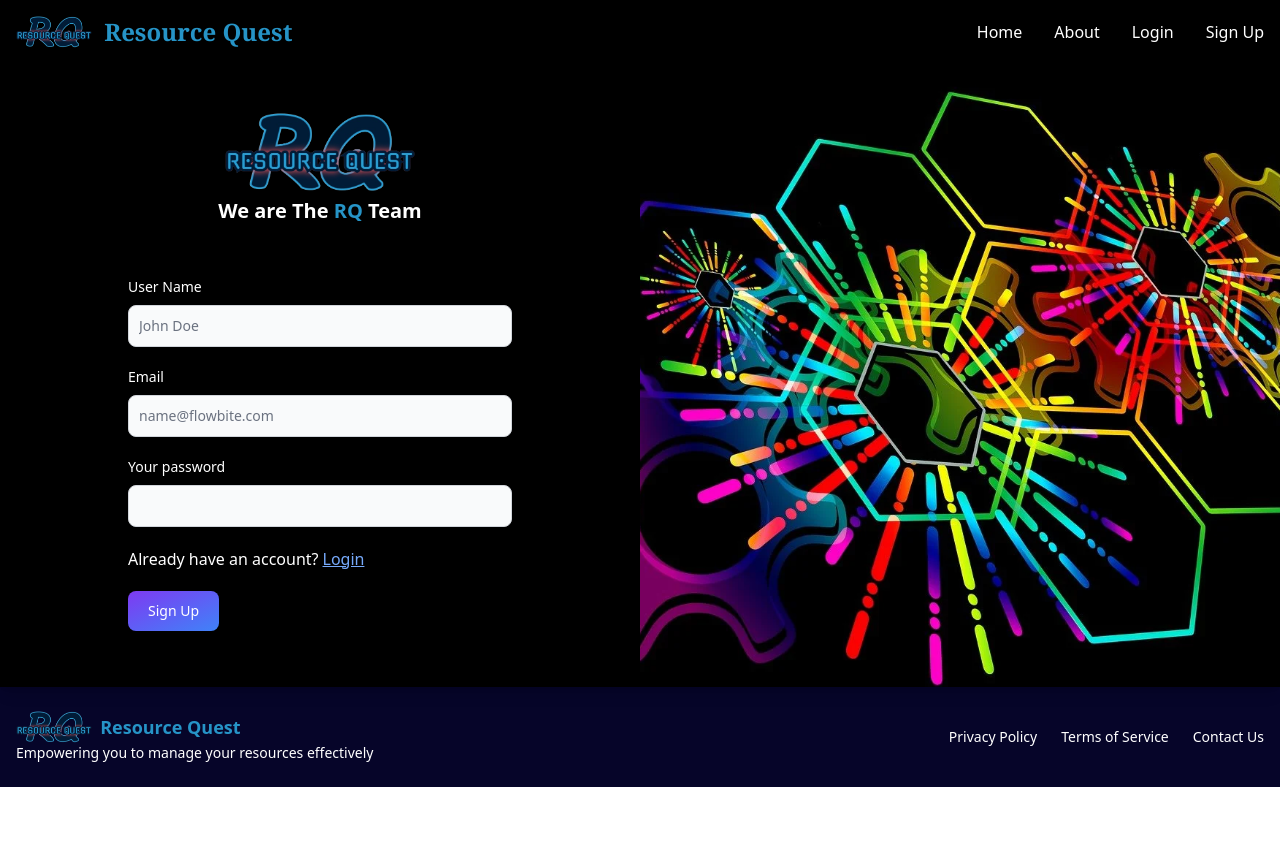
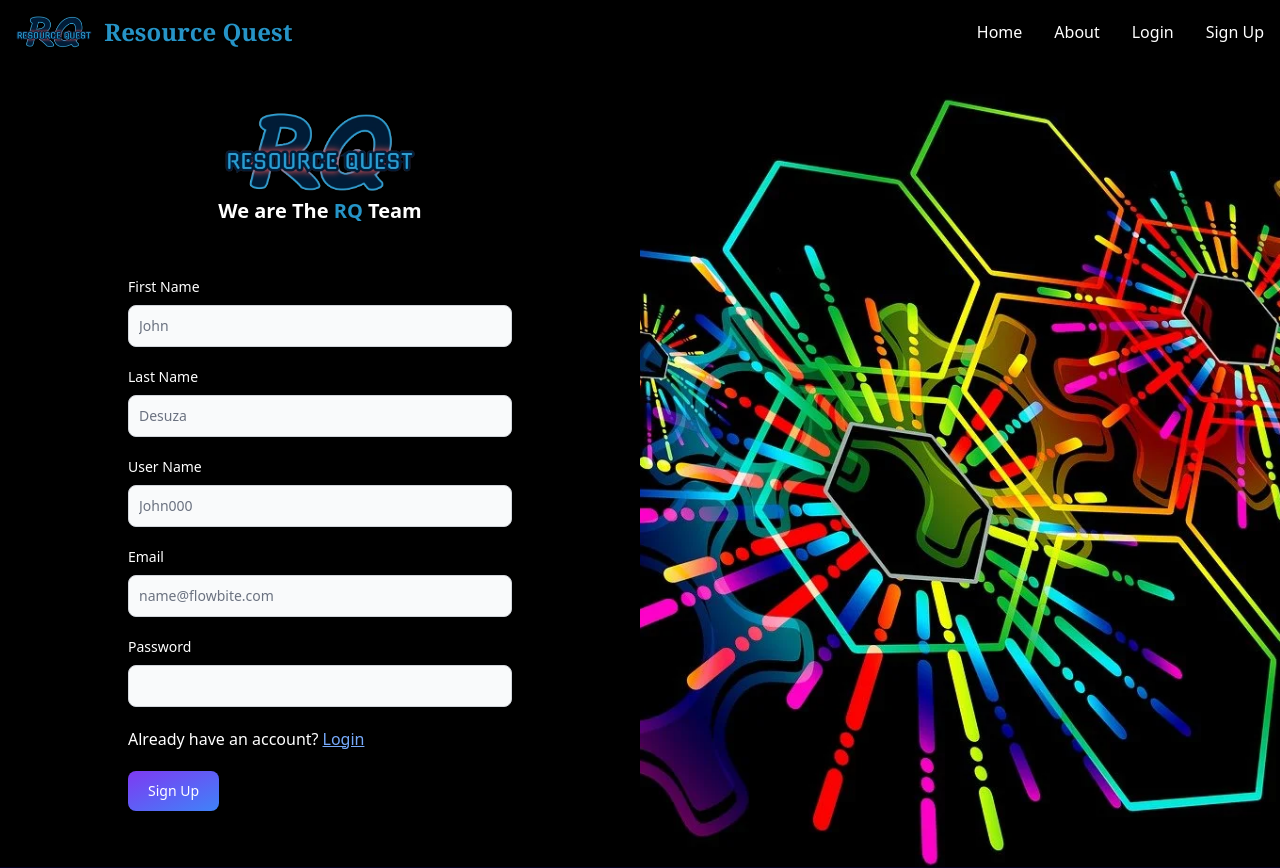
Before and after one commit to AnisurRahman06046/resource_quest_client, a React (Vite) app: page /register in a window 1280 px wide. Shown: the top 868 px of the page. Before the commit the page ends 800 px from the top, so only its background shows below. Built offline with nearby package versions, Linux system fonts and the light colour scheme.

Commit message:
signup is added

```diff
--- a/package.json
+++ b/package.json
@@ -15,6 +15,7 @@
     "flowbite-react": "^0.9.0",
     "react": "^18.2.0",
     "react-dom": "^18.2.0",
+    "react-hook-form": "^7.52.0",
     "react-router-dom": "^6.23.1"
   },
   "devDependencies": {
--- /dev/null
+++ b/src/API/api.ts
@@ -0,0 +1,31 @@
+export type RegUserProps = {
+  firstName: string;
+  lastName: string;
+  userName: string;
+  email: string;
+  password: string;
+};
+export const registerUserApi = async (payload: RegUserProps) => {
+  try {
+    const response = await fetch(
+      `${import.meta.env.VITE_SERVER_SITE}/users/register`,
+      {
+        method: "POST",
+        headers: {
+          "Content-Type": "application/json",
+        },
+        body: JSON.stringify(payload),
+      }
+    );
+
+    if (!response.ok) {
+      throw new Error(`HTTP error! Status: ${response.status}`);
+    }
+
+    const data = await response.json();
+    return data; // Return the parsed JSON response
+  } catch (error) {
+    console.error("Registration failed:", error);
+    throw new Error("Registration failed. Please try again.");
+  }
+};
--- a/src/components/SignUp/SignUp.tsx
+++ b/src/components/SignUp/SignUp.tsx
@@ -1,9 +1,43 @@
-import { Link } from "react-router-dom";
+import { Link, useNavigate } from "react-router-dom";
 import logo from "/rq1.png";
 import SideImg from "/collective-3291989_1280.webp";
 import Button from "../Button/Button";
+import { useForm, SubmitHandler } from "react-hook-form";
 
+import { registerUserApi } from "../../API/api";
+
+type Inputs = {
+  firstName: string;
+  lastName: string;
+  userName: string;
+  email: string;
+  password: string;
+};
 function SignUp() {
+  // const auth = useContext(AuthContext);
+  const navigate = useNavigate();
+  const { register, handleSubmit } = useForm<Inputs>();
+
+  const onSubmit: SubmitHandler<Inputs> = async (data) => {
+    console.log(data.password);
+    const payload = {
+      firstName: data.firstName,
+      lastName: data.lastName,
+      userName: data.userName,
+      email: data.email,
+      password: data.password,
+    };
+    console.log(import.meta.env.VITE_SERVER_SITE);
+
+    const responseData = await registerUserApi(payload);
+    console.log("reg suc", responseData);
+    if (responseData.status === 201) {
+      alert("success");
+      navigate("/login");
+    } else {
+      alert("Failed");
+    }
+  };
   return (
     <section className="gradient-form h-full  bg-neutral-200 dark:bg-neutral-700">
       <div className="container h-full">
@@ -18,19 +52,52 @@ function SignUp() {
                     <div className="text-center">
                       <img className="mx-auto w-48" src={logo} alt="logo" />
                       <h4 className="mb-12 mt-1 pb-1 text-white text-xl font-semibold">
-                        We are The <span className="text-logo-color font-bold">RQ</span> Team
+                        We are The{" "}
+                        <span className="text-logo-color font-bold">RQ</span>{" "}
+                        Team
                       </h4>
                     </div>
 
-                    <form className="max-w-sm  mx-auto ">
+                    <form
+                      onSubmit={handleSubmit(onSubmit)}
+                      className="max-w-sm  mx-auto "
+                    >
+                      <div className="mb-5">
+                        <label className="block mb-2 text-sm font-medium text-white dark:text-white">
+                          First Name
+                        </label>
+                        <input
+                          {...register("firstName")}
+                          name="firstName"
+                          type="text"
+                          className="bg-gray-50 border border-gray-300 text-gray-900 text-sm rounded-lg focus:ring-blue-500 focus:border-blue-500 block w-full p-2.5 dark:bg-gray-700 dark:border-gray-600 dark:placeholder-gray-400 dark:text-white dark:focus:ring-blue-500 dark:focus:border-blue-500"
+                          placeholder="John"
+                          required
+                        />
+                      </div>
+                      <div className="mb-5">
+                        <label className="block mb-2 text-sm font-medium text-white dark:text-white">
+                          Last Name
+                        </label>
+                        <input
+                          {...register("lastName")}
+                          name="lastName"
+                          type="text"
+                          className="bg-gray-50 border border-gray-300 text-gray-900 text-sm rounded-lg focus:ring-blue-500 focus:border-blue-500 block w-full p-2.5 dark:bg-gray-700 dark:border-gray-600 dark:placeholder-gray-400 dark:text-white dark:focus:ring-blue-500 dark:focus:border-blue-500"
+                          placeholder="Desuza"
+                          required
+                        />
+                      </div>
                       <div className="mb-5">
                         <label className="block mb-2 text-sm font-medium text-white dark:text-white">
                           User Name
                         </label>
                         <input
+                          {...register("userName")}
+                          name="userName"
                           type="text"
                           className="bg-gray-50 border border-gray-300 text-gray-900 text-sm rounded-lg focus:ring-blue-500 focus:border-blue-500 block w-full p-2.5 dark:bg-gray-700 dark:border-gray-600 dark:placeholder-gray-400 dark:text-white dark:focus:ring-blue-500 dark:focus:border-blue-500"
-                          placeholder="John Doe"
+                          placeholder="John000"
                           required
                         />
                       </div>
@@ -39,6 +106,8 @@ function SignUp() {
                           Email
                         </label>
                         <input
+                          {...register("email")}
+                          name="email"
                           type="email"
                           className="bg-gray-50 border border-gray-300 text-gray-900 text-sm rounded-lg focus:ring-blue-500 focus:border-blue-500 block w-full p-2.5 dark:bg-gray-700 dark:border-gray-600 dark:placeholder-gray-400 dark:text-white dark:focus:ring-blue-500 dark:focus:border-blue-500"
                           placeholder="name@flowbite.com"
@@ -47,9 +116,11 @@ function SignUp() {
                       </div>
                       <div className="mb-5">
                         <label className="block mb-2 text-sm font-medium text-white dark:text-white">
-                          Your password
+                          Password
                         </label>
                         <input
+                          {...register("password")}
+                          name="password"
                           type="password"
                           className="bg-gray-50 border border-gray-300 text-gray-900 text-sm rounded-lg focus:ring-blue-500 focus:border-blue-500 block w-full p-2.5 dark:bg-gray-700 dark:border-gray-600 dark:placeholder-gray-400 dark:text-white dark:focus:ring-blue-500 dark:focus:border-blue-500"
                           required
--- /dev/null
+++ b/src/hooks/useAuth.ts
@@ -0,0 +1,6 @@
+import { useContext } from "react";
+import { AuthContext } from "../providers/AuthProvider";
+
+export const useAuth = () => {
+    return useContext(AuthContext);
+  };
--- a/src/main.tsx
+++ b/src/main.tsx
@@ -4,9 +4,12 @@ import ReactDOM from "react-dom/client";
 import "./index.css";
 import { RouterProvider } from "react-router-dom";
 import { router } from "./routes/Routes.tsx";
+import AuthProvider from "./providers/AuthProvider.tsx";
 
 ReactDOM.createRoot(document.getElementById("root")!).render(
   <React.StrictMode>
-    <RouterProvider router={router}></RouterProvider>
+    <AuthProvider>
+      <RouterProvider router={router}></RouterProvider>
+    </AuthProvider>
   </React.StrictMode>
 );
--- /dev/null
+++ b/src/providers/AuthProvider.tsx
@@ -0,0 +1,29 @@
+import { createContext, useState } from "react";
+import { RegUserProps, registerUserApi } from "../API/api";
+
+
+export const AuthContext = createContext<AuthInfo | null>(null);
+
+type AuthProviderProps = {
+  children: React.ReactNode;
+};
+// export const AuthContext = createContext(null);
+function AuthProvider({ children }: AuthProviderProps) {
+  const [user, setUser] = useState(null);
+
+  //   sign up
+  const register = async (payload: RegUserProps) => {
+    try {
+      const newUser = await registerUserApi(payload);
+      setUser(newUser);
+    } catch (error) {
+      console.log(error);
+    }
+  };
+  const authInfo = { user, register };
+  return (
+    <AuthContext.Provider value={authInfo}>{children}</AuthContext.Provider>
+  );
+}
+
+export default AuthProvider;
```
Also changed, not shown: 1 other file (tests, documents, lock files or other folders).
